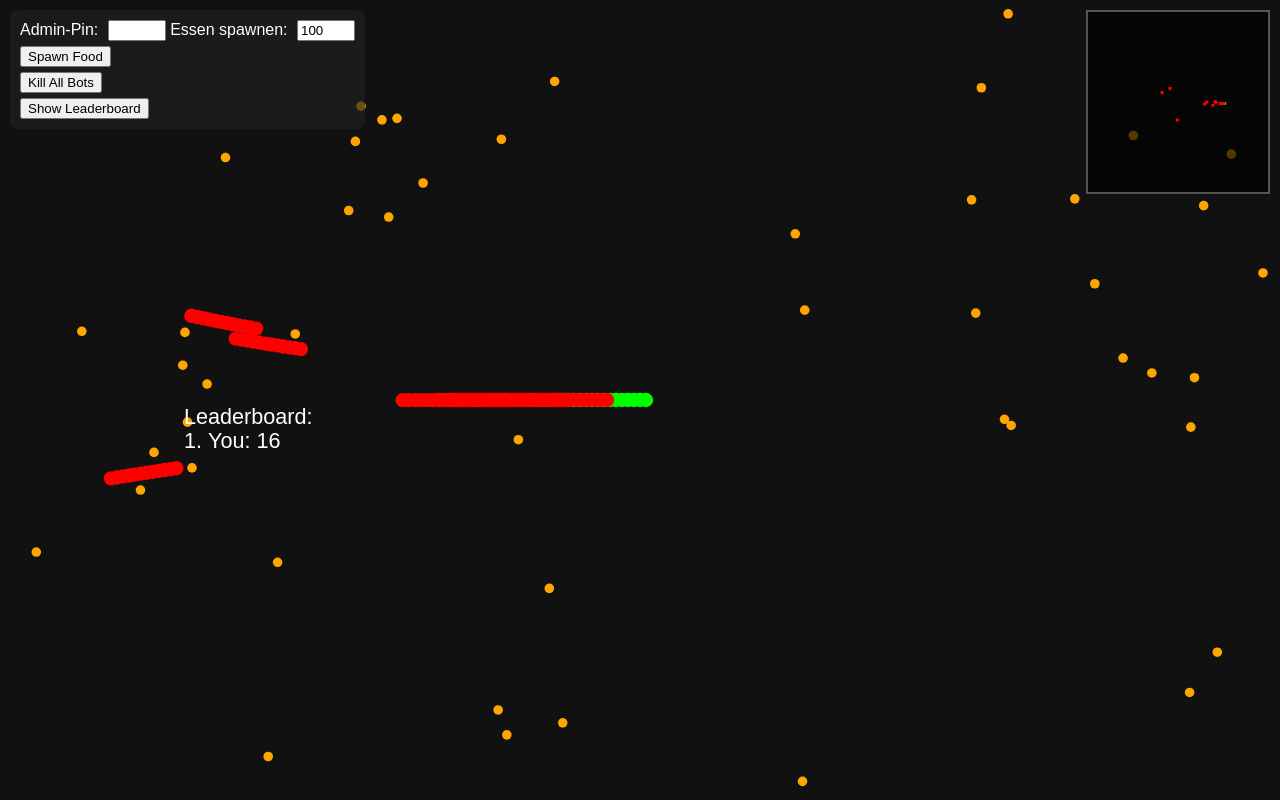
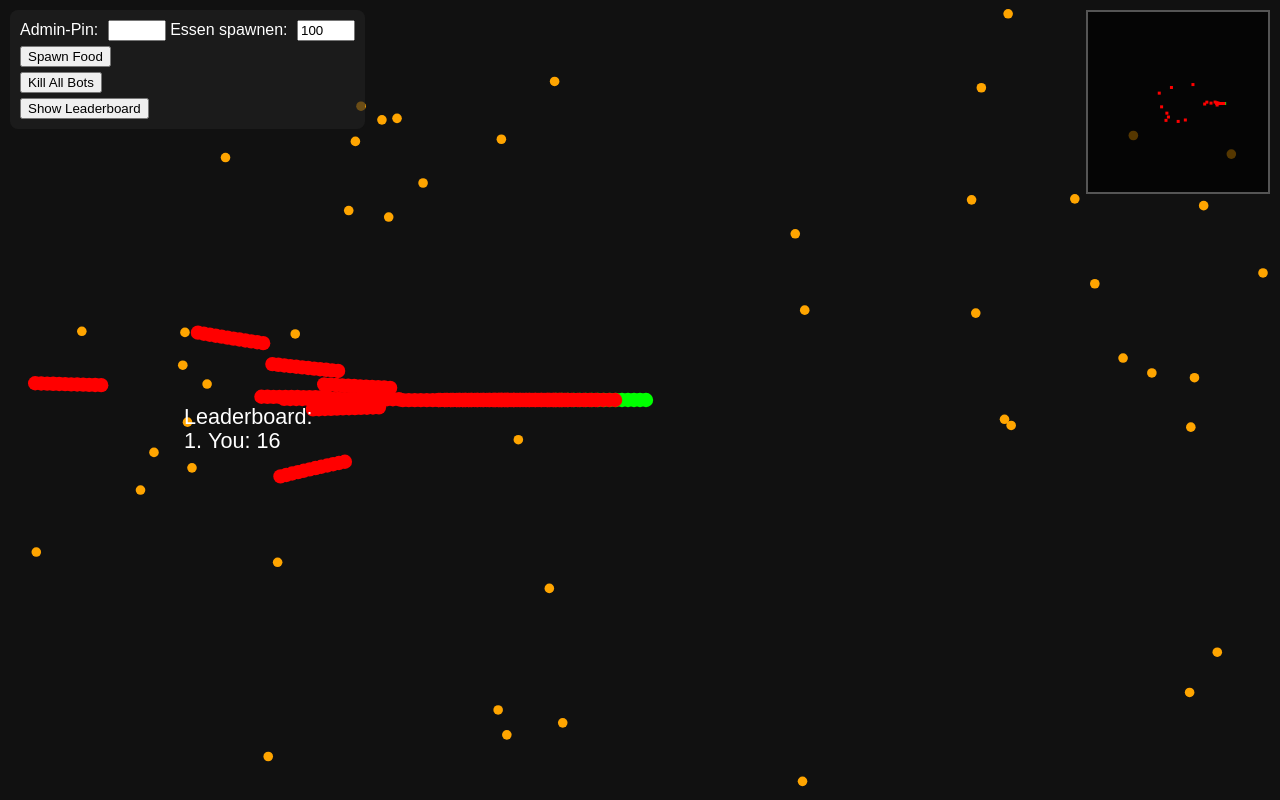
Before and after one commit to Jona2015/game, a plain HTML site: page index.html in a window 1280 px wide. Drawn offline with Linux system fonts and the light colour scheme.

Commit message:
Update index.html

```diff
--- a/index.html
+++ b/index.html
@@ -57,7 +57,7 @@ class Snake{
 const player=new Snake(0,0,'lime');
 let respawnTimer=0;
 const bots=[];
-const MAX_BOTS=15;
+const MAX_BOTS=30;
 for(let i=0;i<MAX_BOTS;i++) bots.push(new Snake(rand(-1000,1000),rand(-1000,1000),'red',true));
 
 let score=0; let leaderboard=[];
```
